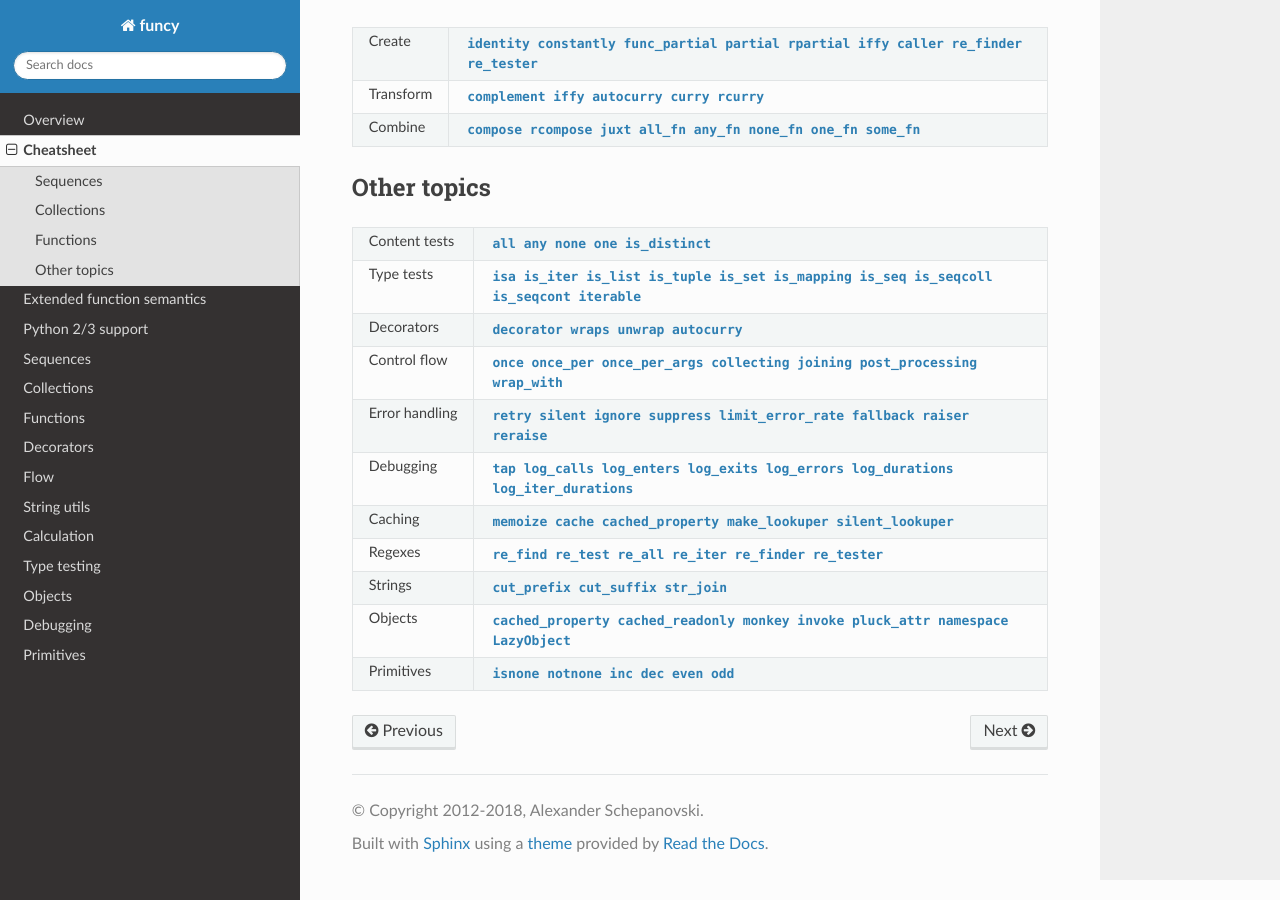
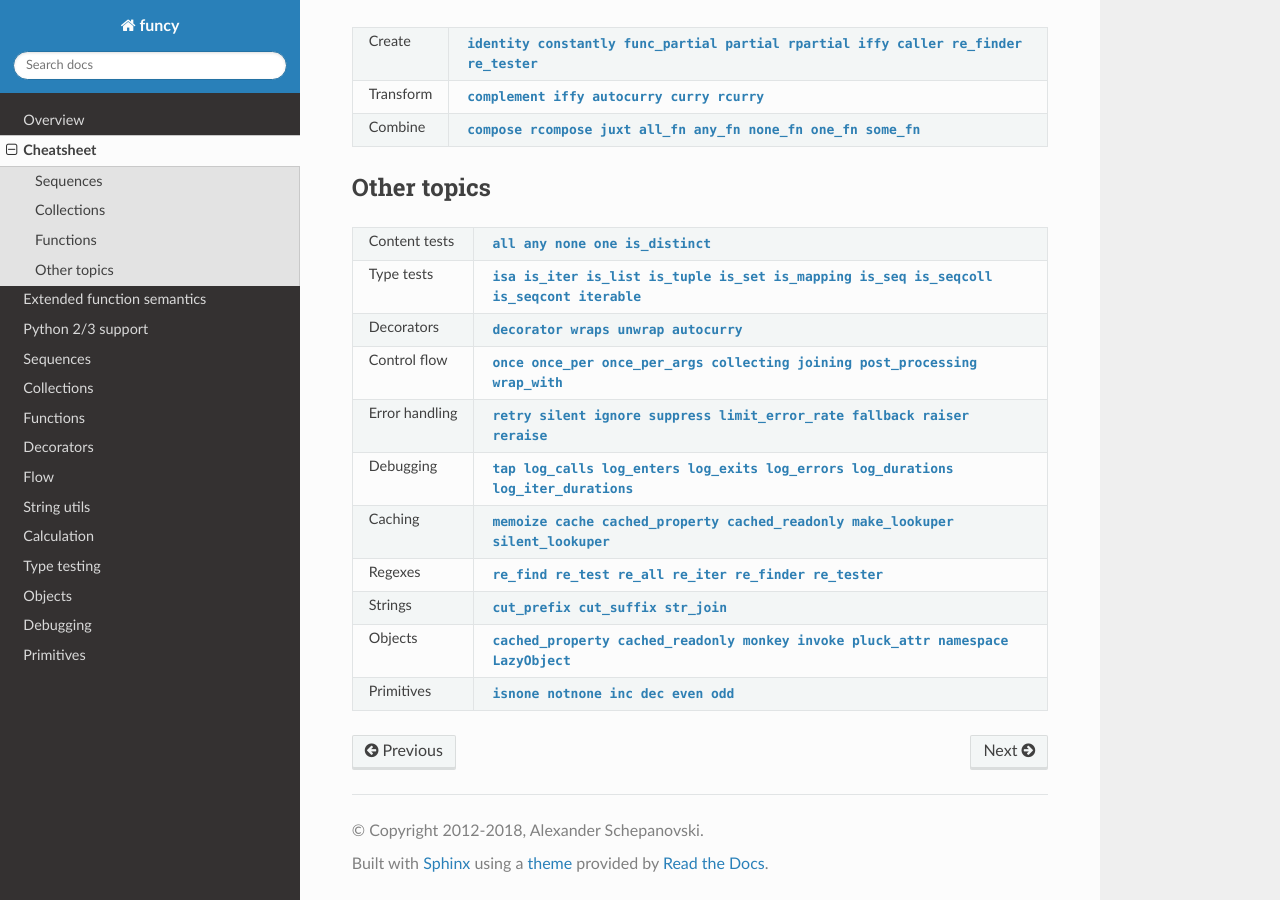
Before and after one commit to Jamaal224/funcy, a Sphinx documentation site: the page built from docs/cheatsheet.rst, in a window 1280 px wide and 900 px high, scrolled down 934 px. Built offline with Sphinx 7.4.7 and the Read the Docs theme 2.0.0, drawn with Linux system fonts in a browser that asks for light colours.

Commit message:
Add @cached_readonly to cheatsheat cache section

```diff
--- a/docs/cheatsheet.rst
+++ b/docs/cheatsheet.rst
@@ -59,7 +59,7 @@ Decorators         :func:`decorator<funcy.decorator>` :func:`wraps<funcy.wraps>`
 Control flow       :func:`once` :func:`once_per` :func:`once_per_args` :func:`collecting` :func:`joining` :func:`post_processing` :func:`wrap_with`
 Error handling     :func:`retry` :func:`silent` :func:`ignore` :func:`suppress` :func:`limit_error_rate` :func:`fallback` :func:`raiser` :func:`reraise`
 Debugging          :func:`tap` :func:`log_calls` :func:`log_enters` :func:`log_exits` :func:`log_errors` :func:`log_durations` :func:`log_iter_durations`
-Caching            :func:`memoize` :func:`cache` :func:`cached_property` :func:`make_lookuper` :func:`silent_lookuper`
+Caching            :func:`memoize` :func:`cache` :func:`cached_property` :func:`cached_readonly` :func:`make_lookuper` :func:`silent_lookuper`
 Regexes            :func:`re_find` :func:`re_test` :func:`re_all` :func:`re_iter` :func:`re_finder` :func:`re_tester`
 Strings            :func:`cut_prefix` :func:`cut_suffix` :func:`str_join`
 Objects            :func:`cached_property` :func:`cached_readonly` :func:`monkey` :func:`invoke` :func:`pluck_attr` :class:`namespace` :class:`LazyObject`
```
